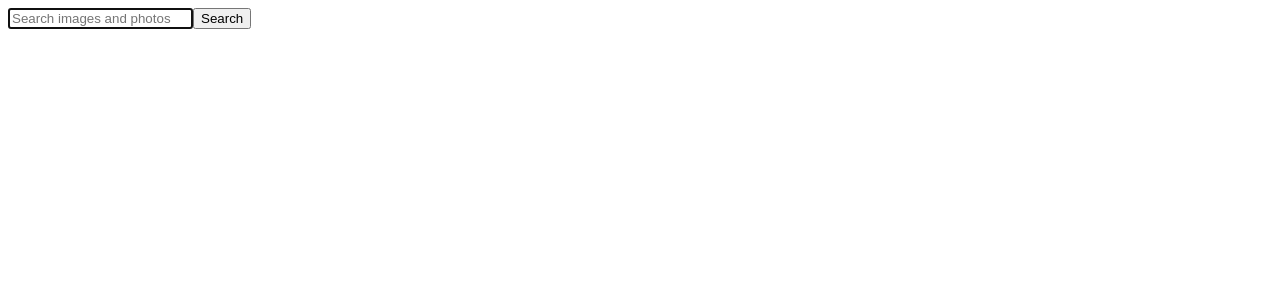
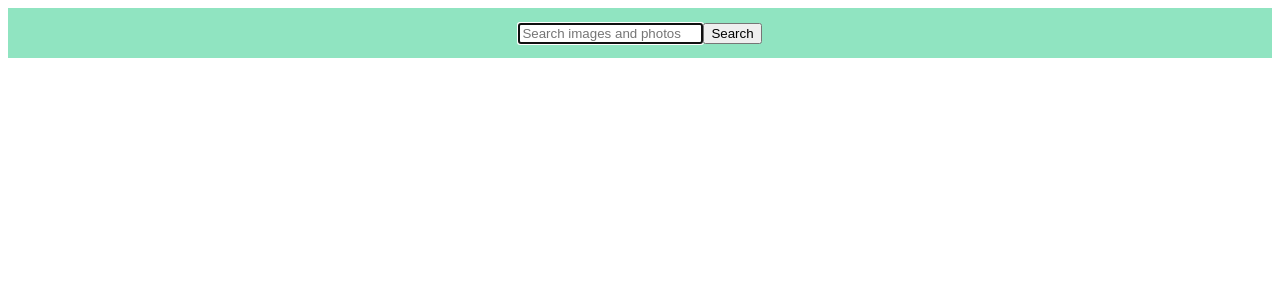
Before and after one commit to f0rd0101/goit-react-hw-04, a React (Vite) app: page / in a window 1280 px wide. Shown: the top 300 px of the page. Built offline with nearby package versions, Linux system fonts and the light colour scheme.

Commit message:
added a bit of styles

```diff
--- a/src/components/ImageGallery/ImageGallery.jsx
+++ b/src/components/ImageGallery/ImageGallery.jsx
@@ -1,14 +1,15 @@
 import React from 'react'
+import s from '../ImageGallery/ImageGallery.module.css'
 
 const ImageGallery = ({items}) => {
   return (
     <>
-    <ul>
+    <ul className={s.item_ul}>
       {items.map((item) => {
         return (
-          <li key={item.id}>
+          <li className={s.item_li} key={item.id}>
             <div>
-              <img src={item.urls.regular} alt="" />
+              <img className={s.item_image} src={item.urls.regular} alt="" />
             </div>
           </li>
         );
--- /dev/null
+++ b/src/components/ImageGallery/ImageGallery.module.css
@@ -0,0 +1,12 @@
+.item_ul{
+    display: flex;
+    flex-direction: column;
+    justify-content: center;
+}
+.item_li{
+    display: flex;
+    justify-content: center;
+}
+.item_image{
+    width: 300px;
+}
--- a/src/components/SearchBar/SearchBar.jsx
+++ b/src/components/SearchBar/SearchBar.jsx
@@ -1,4 +1,5 @@
 import { useState } from "react";
+import s from '../SearchBar/SearchBar.module.css'
 
 const SearchBar = ({ onSearch }) => {
   const [inputValue, setInputValue] = useState("");
@@ -10,6 +11,7 @@ const SearchBar = ({ onSearch }) => {
   };
 
   return (
+    <div className={s.bar_div}>
     <header>
       <form onSubmit={handleSubmit}>
         <input
@@ -23,6 +25,7 @@ const SearchBar = ({ onSearch }) => {
         <button type="submit">Search</button>
       </form>
     </header>
+    </div>
   );
 };
 
--- /dev/null
+++ b/src/components/SearchBar/SearchBar.module.css
@@ -0,0 +1,7 @@
+.bar_div{
+    background-color:#90E4C1;
+    height: 50px;
+    display: flex;
+    justify-content: center;
+    align-items: center;
+}
```
